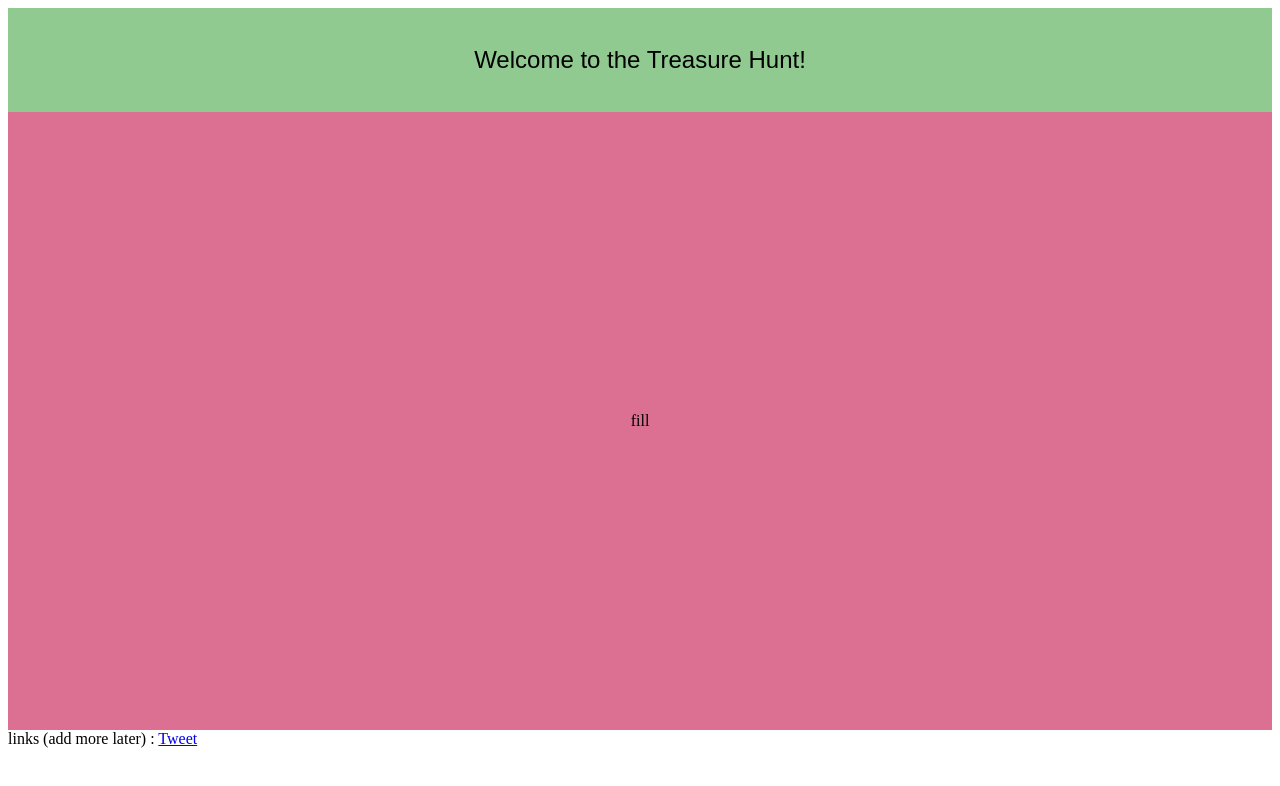
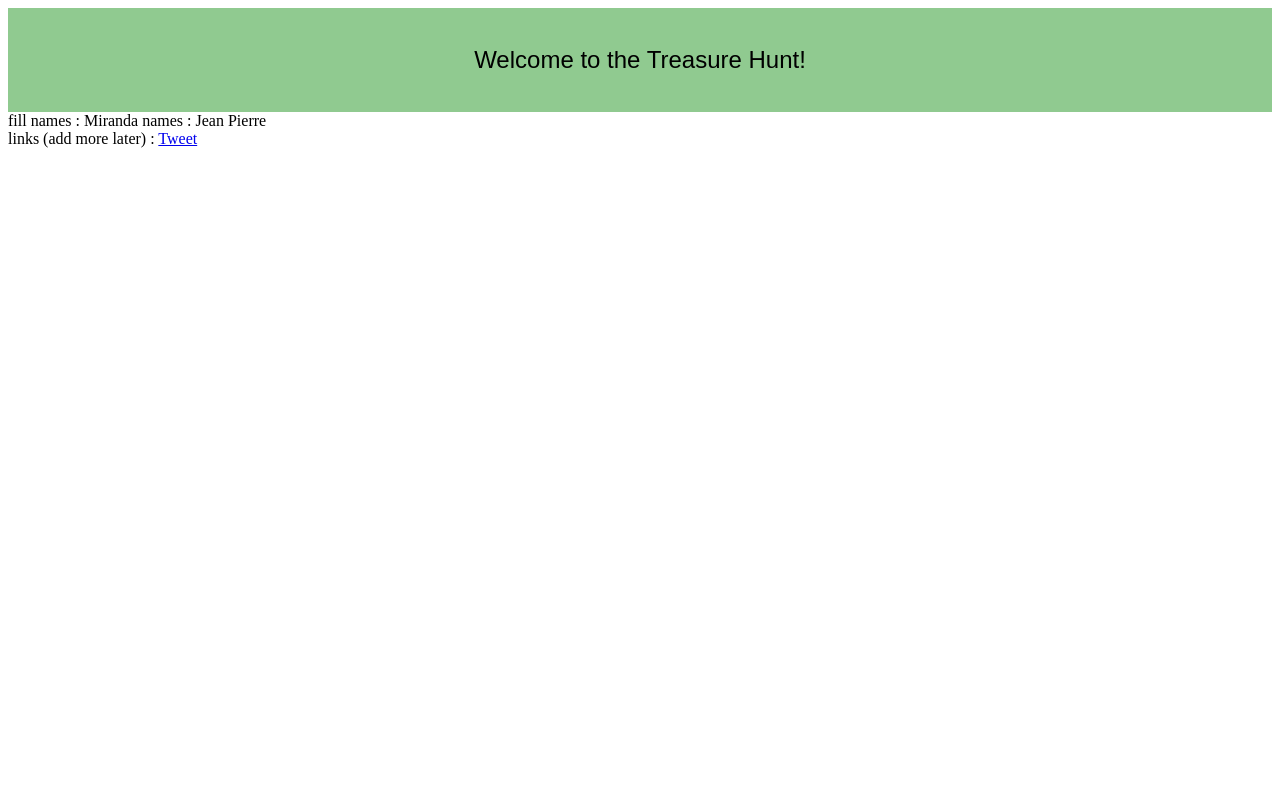
Before and after one commit to jpnas8/CO1111-Assignment, a plain HTML site: page index.html in a window 1280 px wide. Drawn offline with Linux system fonts and the light colour scheme; no server answers.

Commit message:
Started working on html

```diff
--- a/index.html
+++ b/index.html
@@ -11,6 +11,8 @@
         </header>
     <div>
         fill
+        names : Miranda
+        names : Jean Pierre
     </div>
 
 
--- a/style.css
+++ b/style.css
@@ -4,9 +4,9 @@ header{
     background-color: #90ca90;
     padding: 3%;
     font-family: sans-serif;
-}
+}/*
 body div{
     padding: 300px;
     text-align: center;
     background-color: #db7093;
-}
+}*/
```
